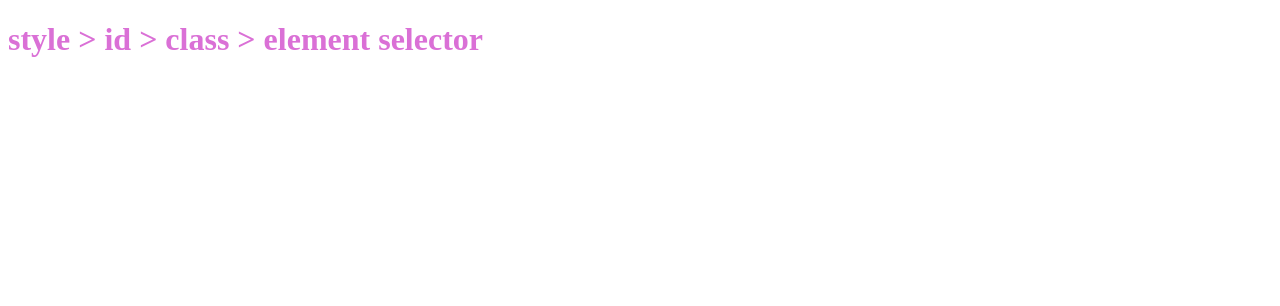
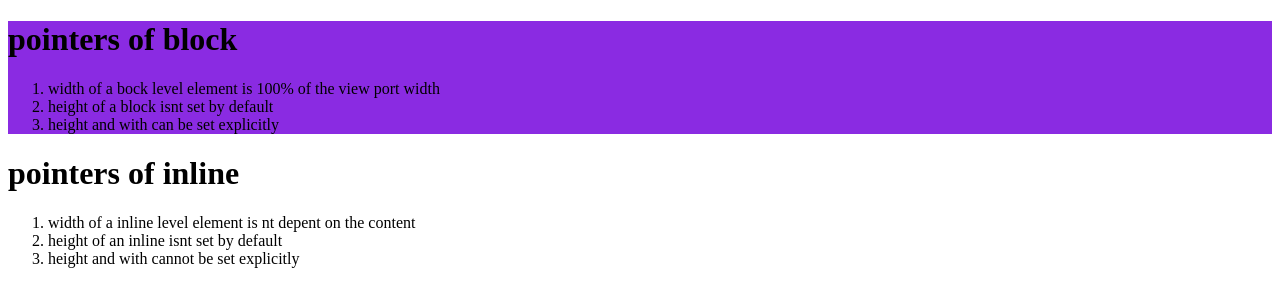
Before and after one commit to ka-vya/fullstalk_assignments, a plain HTML site: page index.html in a window 1280 px wide. Drawn offline with Linux system fonts and the light colour scheme.

Commit message:
inline and block pointers

```diff
--- a/index.html
+++ b/index.html
@@ -6,19 +6,32 @@
     <meta name="viewport" content="width=device-width, initial-scale=1.0">
     <title>full stack session</title>
     <style>
-        #red{
-            color: red;
-        }
-        .orange{
-            color: orange;
-        }
-        h1{
-            color: orchid;
-        }
+       div{
+           background-color: blueviolet
+
+       }
     </style>
 
 </head>
 <body>
-    <h1 > style > id > class > element selector </h1>
+  <div>
+      <h1>pointers of block</h1>
+      <ol>
+          <li>width of a bock level element is 100% of the view port width</li>
+          <li>height of a block isnt set by default</li>
+          <li>height and with can be set explicitly</li>
+      </ol>
+
+  </div>
+  <span>
+    <h1>pointers of inline</h1>
+    <ol>
+        <li>width of a inline level element is nt depent on the content</li>
+        <li>height of an inline isnt set by default</li>
+        <li>height and with cannot be set explicitly</li>
+    </ol>
+
+  </span>
+
 </body>
 </html>
```
